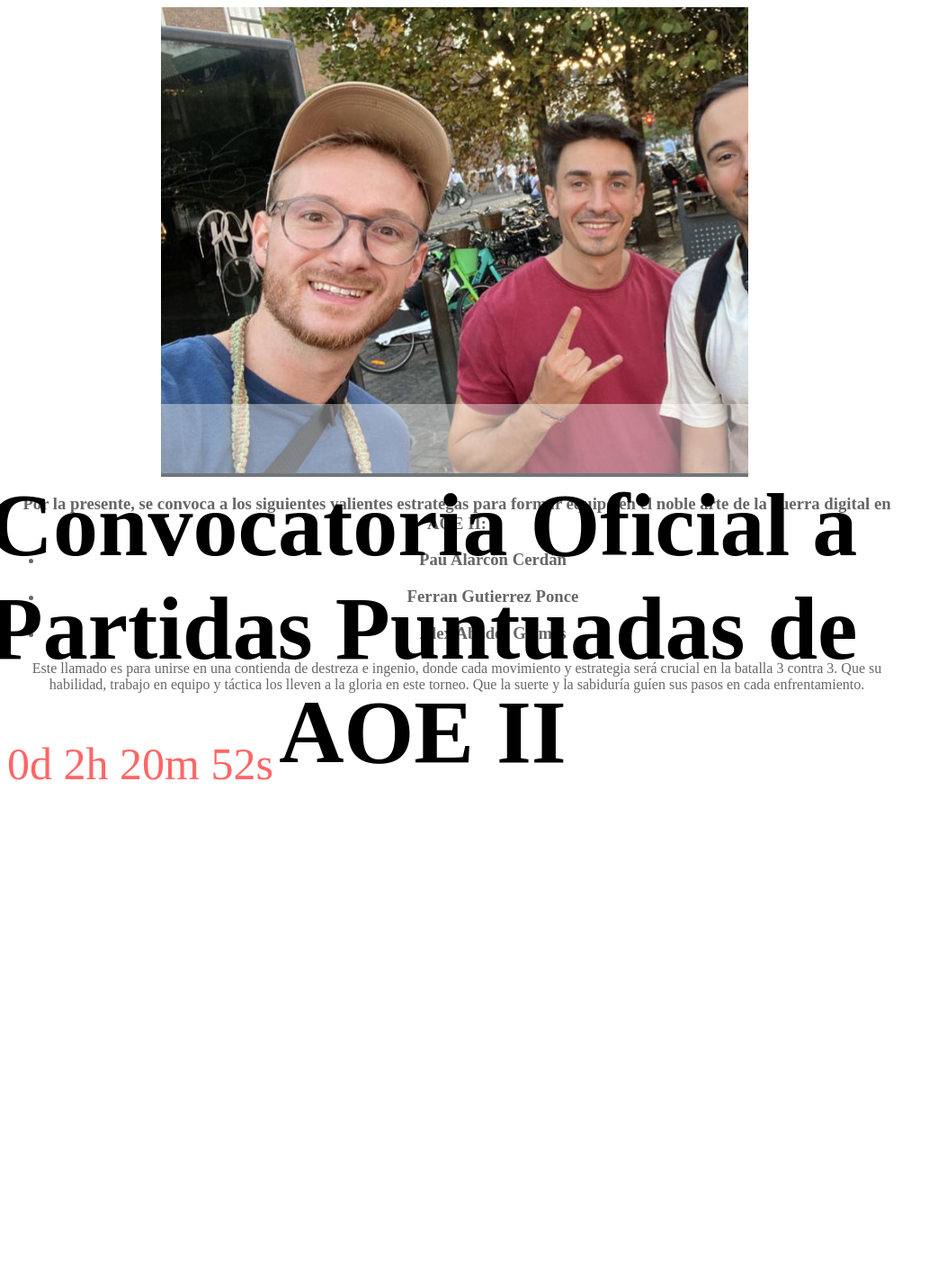
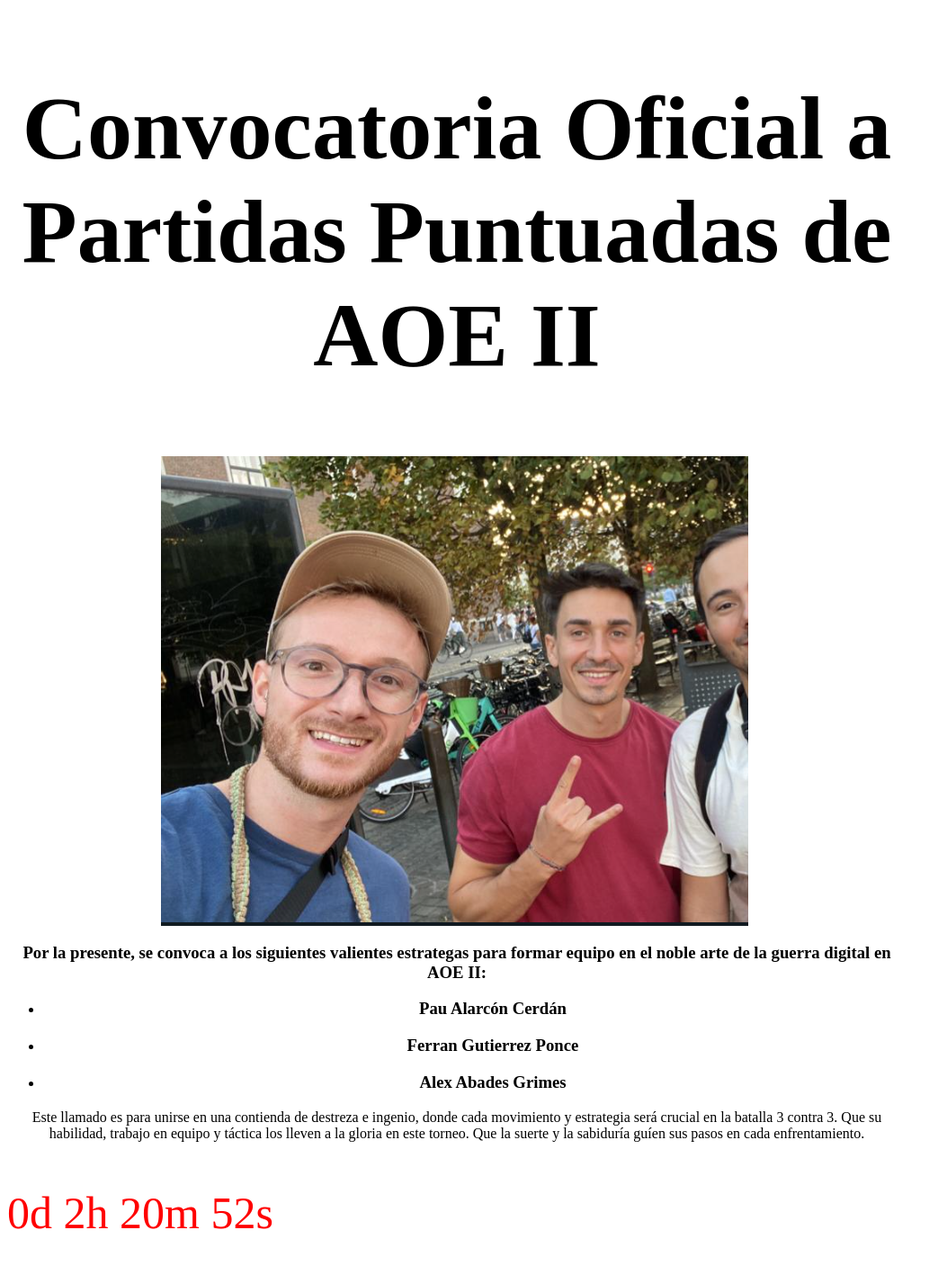
Before and after one commit to AlexAbades/alexabades.github.io, a Jekyll site: the page about.html, which Jekyll copies as it is, in a window 1280 px wide. Shown: the whole page at 90% size, without its empty margins (0-1053 px from the left). Built offline with Jekyll 4.4.1, drawn with Linux system fonts in a browser that asks for light colours; before the commit the page ends 928 px from its top, so only the background shows below that.

Commit message:
Update about.html

```diff
--- a/about.html
+++ b/about.html
@@ -47,15 +47,14 @@
 <!-- Countdown Timer CSS -->
 <style>
 #countdown {
-    position: absolute;
-    top: 200px;  /* Include the unit 'px' */
-    right: 30px; /* Include the unit 'px' */
-    width: 100%;
     font-size: 50;
     text-align: center;
     background-color: rgba(255, 255, 255, 0.4);
     padding: 10px 0;
     margin-top: 249px
+    font-family: 'Cursive'; /* Estilo de fuente cursiva */
+    text-align: center;
+    max-width: 1000px
 }
 
 #timer {
```
